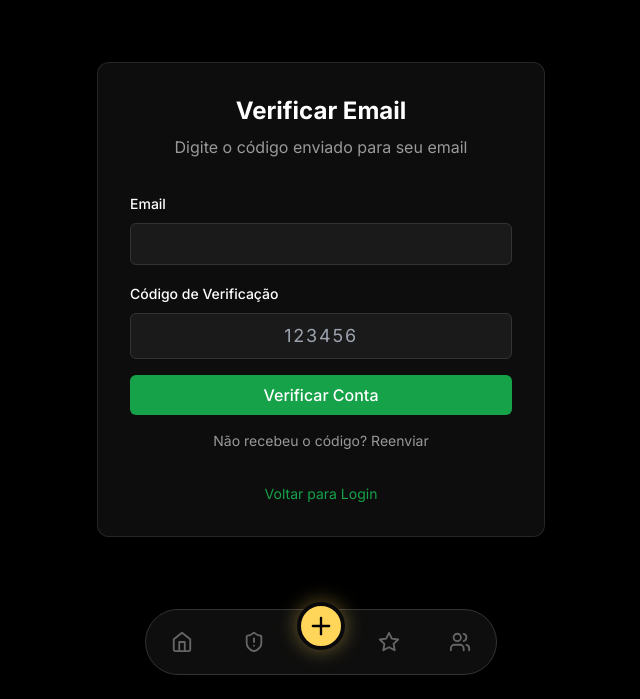
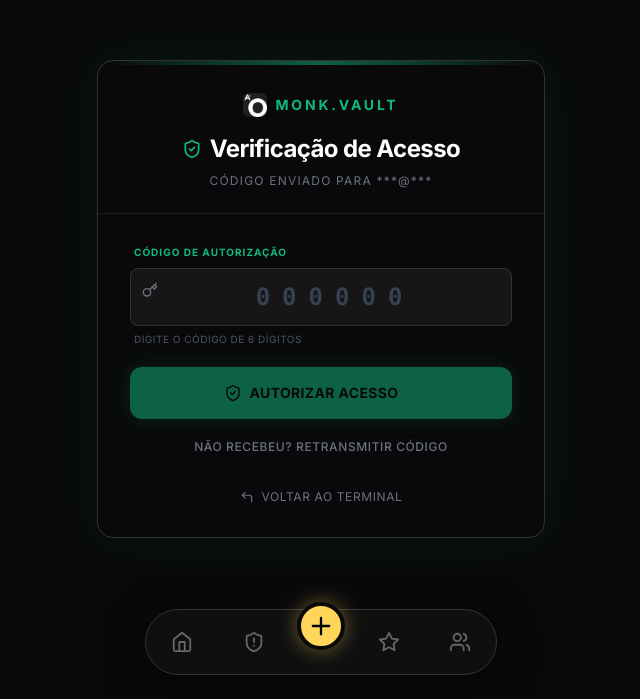
Before and after one commit to Riiiiiiik/finance-tracker, a Next.js app: page /verify in a window 1280 px wide. Shown: the part 101-800 px from the top of the page, without its empty margins (319-959 px from the left). Built offline with nearby package versions, Linux system fonts and the light colour scheme.

Commit message:
feat: redesign verify page with The Order theme

```diff
--- a/app/verify/page.tsx
+++ b/app/verify/page.tsx
@@ -4,13 +4,15 @@ import { useState, Suspense } from 'react';
 import { supabase } from '@/lib/supabase';
 import { useRouter, useSearchParams } from 'next/navigation';
 import Link from 'next/link';
+import Image from 'next/image';
+import { ShieldCheck, Key, ArrowRight, CornerUpLeft } from 'lucide-react';
+import { motion } from 'framer-motion';
 
 function VerifyContent() {
     const router = useRouter();
     const searchParams = useSearchParams();
     const emailParam = searchParams.get('email') || '';
 
-    const [email, setEmail] = useState(emailParam);
     const [token, setToken] = useState('');
     const [loading, setLoading] = useState(false);
     const [error, setError] = useState('');
@@ -24,31 +26,26 @@ function VerifyContent() {
 
         try {
             const { error } = await supabase.auth.verifyOtp({
-                email,
+                email: emailParam,
                 token,
                 type: 'signup',
             });
 
             if (error) throw error;
 
-            setMessage('Email verificado com sucesso! Redirecionando...');
+            setMessage('Acesso Autorizado. Iniciando Protocolo...');
             setTimeout(() => {
-                router.push('/dashboard');
+                router.push('/onboarding');
                 router.refresh();
             }, 2000);
         } catch (err: any) {
-            setError(err.message || 'Erro ao verificar código.');
+            setError(err.message || 'Código inválido. Tente novamente.');
         } finally {
             setLoading(false);
         }
     };
 
     const handleResend = async () => {
-        if (!email) {
-            setError('Digite seu email para reenviar o código.');
-            return;
-        }
-
         setLoading(true);
         setError('');
         setMessage('');
@@ -56,15 +53,15 @@ function VerifyContent() {
         try {
             const { error } = await supabase.auth.resend({
                 type: 'signup',
-                email,
+                email: emailParam,
             });
 
             if (error) throw error;
 
-            setMessage('Código reenviado! Verifique seu email.');
+            setMessage('Novo código transmitido. Verifique seu terminal.');
         } catch (err: any) {
             if (err.message.includes('Too many requests')) {
-                setError('Aguarde alguns segundos antes de tentar novamente.');
+                setError('Limite de requisições atingido. Aguarde.');
             } else {
                 setError(err.message || 'Erro ao reenviar código.');
             }
@@ -74,80 +71,107 @@ function VerifyContent() {
     };
 
     return (
-        <div className="min-h-screen flex items-center justify-center p-4">
-            <div className="w-full max-w-md space-y-8 bg-card p-8 rounded-xl border border-white/10">
-                <div className="text-center">
-                    <h1 className="text-2xl font-bold">Verificar Email</h1>
-                    <p className="text-muted-foreground mt-2">Digite o código enviado para seu email</p>
+        <div className="min-h-screen flex items-center justify-center p-4 bg-[#09090B]">
+            <motion.div
+                initial={{ opacity: 0, y: 20 }}
+                animate={{ opacity: 1, y: 0 }}
+                className="w-full max-w-md bg-[#09090B] border border-[#333] shadow-[0_0_50px_rgba(16,185,129,0.1)] rounded-2xl overflow-hidden relative"
+            >
+                {/* Decorative Elements */}
+                <div className="absolute top-0 left-0 w-full h-1 bg-gradient-to-r from-transparent via-[#10B981] to-transparent opacity-50"></div>
+
+                {/* Header */}
+                <div className="p-8 pb-6 border-b border-[#333]/50">
+                    <Link href="/" className="flex items-center justify-center gap-2 mb-4 hover:opacity-80 transition-opacity">
+                        <Image src="/logo.png" alt="Logo" width={24} height={24} className="rounded-md" />
+                        <span className="text-[#10B981] font-bold text-sm uppercase tracking-[0.2em]">Monk.Vault</span>
+                    </Link>
+                    <div className="flex items-center justify-center gap-2 mb-2">
+                        <ShieldCheck size={20} className="text-[#10B981]" />
+                        <h1 className="text-2xl font-bold text-center text-white tracking-tight">Verificação de Acesso</h1>
+                    </div>
+                    <p className="text-gray-500 text-center text-xs uppercase tracking-widest mt-2">
+                        Código enviado para {emailParam.substring(0, 3)}***@***
+                    </p>
                 </div>
 
-                <form onSubmit={handleVerify} className="space-y-4">
+                <div className="p-8 pt-6">
+                    <form onSubmit={handleVerify} className="space-y-5">
                         {error && (
-                        <div className="p-3 bg-red-500/10 border border-red-500/20 rounded text-red-500 text-sm">
-                            {error}
+                            <div className="p-3 bg-red-500/10 border border-red-500/20 rounded-lg text-red-500 text-xs font-mono">
+                                <span className="font-bold">ERRO:</span> {error}
                             </div>
                         )}
 
                         {message && (
-                        <div className="p-3 bg-emerald-500/10 border border-emerald-500/20 rounded text-emerald-500 text-sm">
-                            {message}
+                            <div className="p-3 bg-[#10B981]/10 border border-[#10B981]/20 rounded-lg text-[#10B981] text-xs font-mono">
+                                <span className="font-bold">OK:</span> {message}
                             </div>
                         )}
 
-                    <div className="space-y-2">
-                        <label className="text-sm font-medium">Email</label>
+                        <div className="space-y-1.5">
+                            <label className="text-[10px] text-[#10B981] font-bold uppercase tracking-widest pl-1">Código de Autorização</label>
+                            <div className="relative">
+                                <Key size={16} className="absolute left-3 top-3.5 text-gray-500" />
                                 <input
-                            type="email"
-                            value={email}
-                            onChange={(e) => setEmail(e.target.value)}
-                            className="w-full p-2 rounded-md bg-secondary border border-input focus:outline-none focus:ring-2 focus:ring-primary"
+                                    type="text"
+                                    value={token}
+                                    onChange={(e) => setToken(e.target.value.replace(/\D/g, ''))}
+                                    placeholder="000000"
+                                    maxLength={6}
+                                    className="w-full bg-[#161616] border border-[#333] text-white rounded-lg p-3 pl-10 focus:border-[#10B981] focus:outline-none transition-all placeholder:text-gray-700 text-center text-2xl font-mono tracking-[0.5em] font-bold"
                                     required
                                 />
                             </div>
-
-                    <div className="space-y-2">
-                        <label className="text-sm font-medium">Código de Verificação</label>
-                        <input
-                            type="text"
-                            value={token}
-                            onChange={(e) => setToken(e.target.value)}
-                            placeholder="123456"
-                            className="w-full p-2 rounded-md bg-secondary border border-input focus:outline-none focus:ring-2 focus:ring-primary tracking-widest text-center text-lg"
-                            required
-                        />
+                            <p className="text-gray-600 text-[10px] uppercase tracking-wider pl-1 mt-1">
+                                Digite o código de 6 dígitos
+                            </p>
                         </div>
 
                         <button
                             type="submit"
-                        disabled={loading}
-                        className="w-full bg-primary text-primary-foreground p-2 rounded-md font-medium hover:opacity-90 disabled:opacity-50"
+                            disabled={loading || token.length !== 6}
+                            className="w-full py-4 rounded-xl bg-[#10B981] hover:bg-[#0fa372] text-[#09090B] font-bold text-sm uppercase tracking-wide shadow-[0_0_20px_rgba(16,185,129,0.3)] transition-all flex items-center justify-center gap-2 hover:scale-[1.02] active:scale-[0.98] disabled:opacity-50 disabled:cursor-not-allowed group"
                         >
-                        {loading ? 'Verificando...' : 'Verificar Conta'}
+                            {loading ? (
+                                'Validando...'
+                            ) : (
+                                <>
+                                    <ShieldCheck size={18} />
+                                    Autorizar Acesso
+                                    <ArrowRight size={16} className="opacity-0 group-hover:opacity-100 transition-opacity -ml-1" />
+                                </>
+                            )}
                         </button>
 
                         <button
                             type="button"
                             onClick={handleResend}
                             disabled={loading}
-                        className="w-full text-sm text-muted-foreground hover:text-white transition-colors"
+                            className="w-full text-xs text-gray-500 hover:text-[#10B981] transition-colors uppercase tracking-wider font-medium"
                         >
-                        Não recebeu o código? Reenviar
+                            Não recebeu? Retransmitir código
                         </button>
                     </form>
 
-                <div className="text-center text-sm">
-                    <Link href="/login" className="text-primary hover:underline">
-                        Voltar para Login
+                    <div className="mt-8 text-center">
+                        <Link
+                            href="/login"
+                            className="text-gray-500 hover:text-[#10B981] text-xs uppercase tracking-wider transition-colors flex items-center justify-center gap-2 group"
+                        >
+                            <CornerUpLeft size={14} />
+                            Voltar ao Terminal
                         </Link>
                     </div>
                 </div>
+            </motion.div>
         </div>
     );
 }
 
 export default function VerifyPage() {
     return (
-        <Suspense fallback={<div className="min-h-screen flex items-center justify-center">Carregando...</div>}>
+        <Suspense fallback={<div className="min-h-screen flex items-center justify-center bg-[#09090B]"><div className="text-[#10B981] font-mono">Carregando...</div></div>}>
             <VerifyContent />
         </Suspense>
     );
```
Lines whose indentation alone changed are shown as unchanged.
